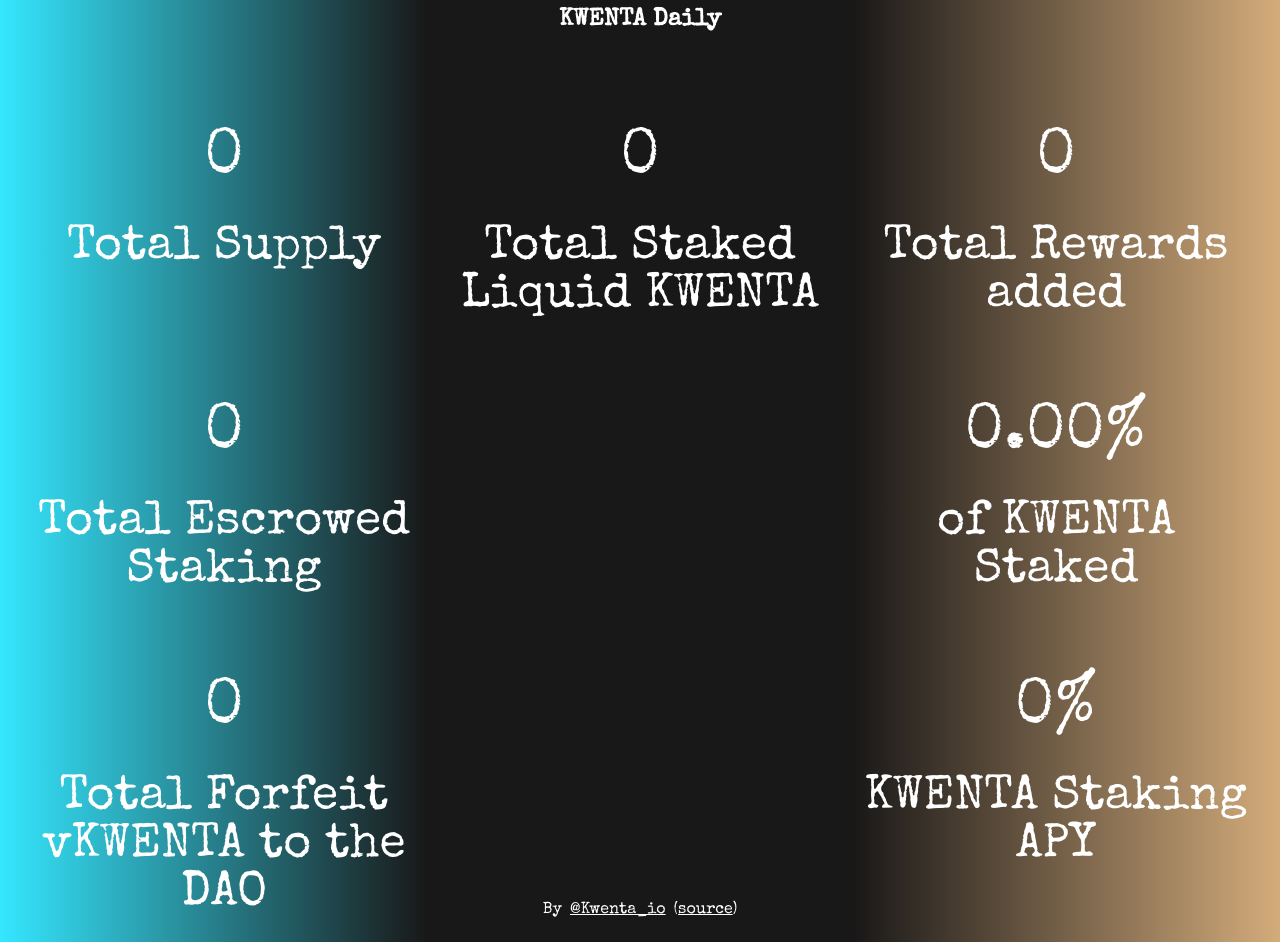
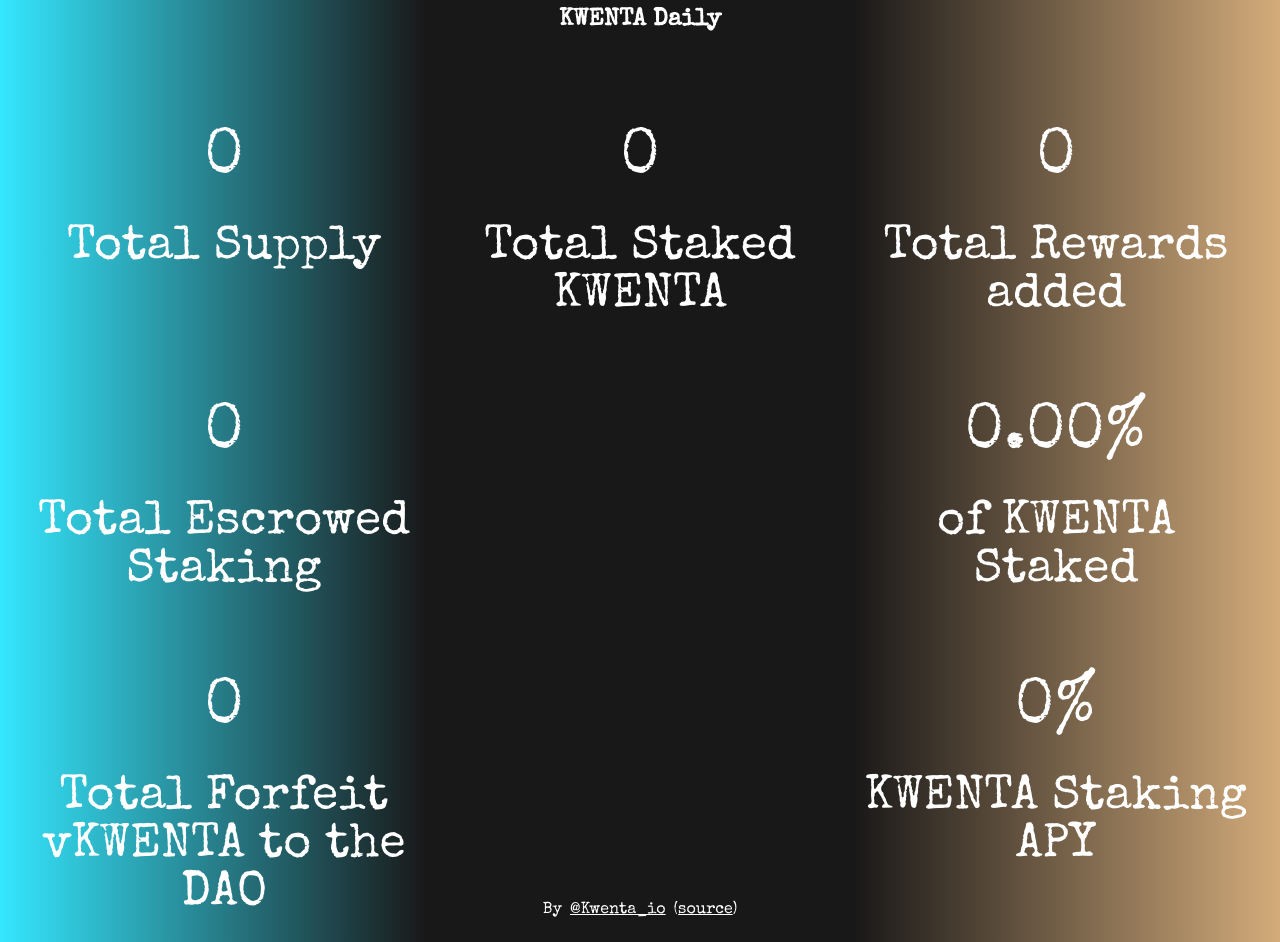
Before and after one commit to belactriple9/kwenta-daily, a website: page index.html in a window 1280 px wide. Drawn offline with nearby package versions, Linux system fonts and the light colour scheme; a script that the page names is missing.

Commit message:
change the name to not be deceiving

```diff
--- a/index.html
+++ b/index.html
@@ -43,7 +43,7 @@
       </div>
       <div class="content-box">
         <p class="number" id="total-staked">0</p>
-        <p class="text">Total Staked Liquid KWENTA</p>
+        <p class="text">Total Staked KWENTA</p>
       </div>
       <div class="content-box">
         <p class="number" id="total-rewards-added">0</p>
```
